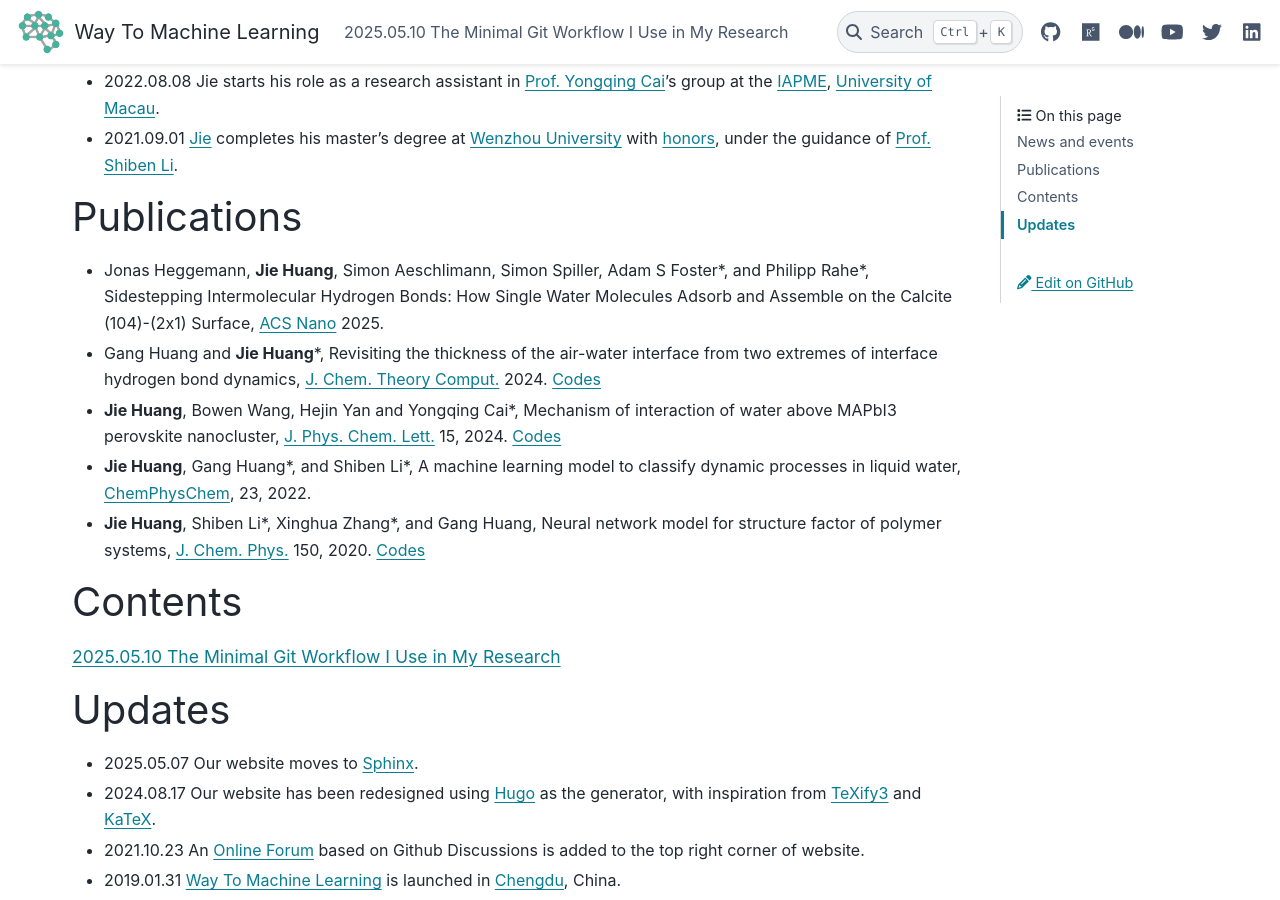
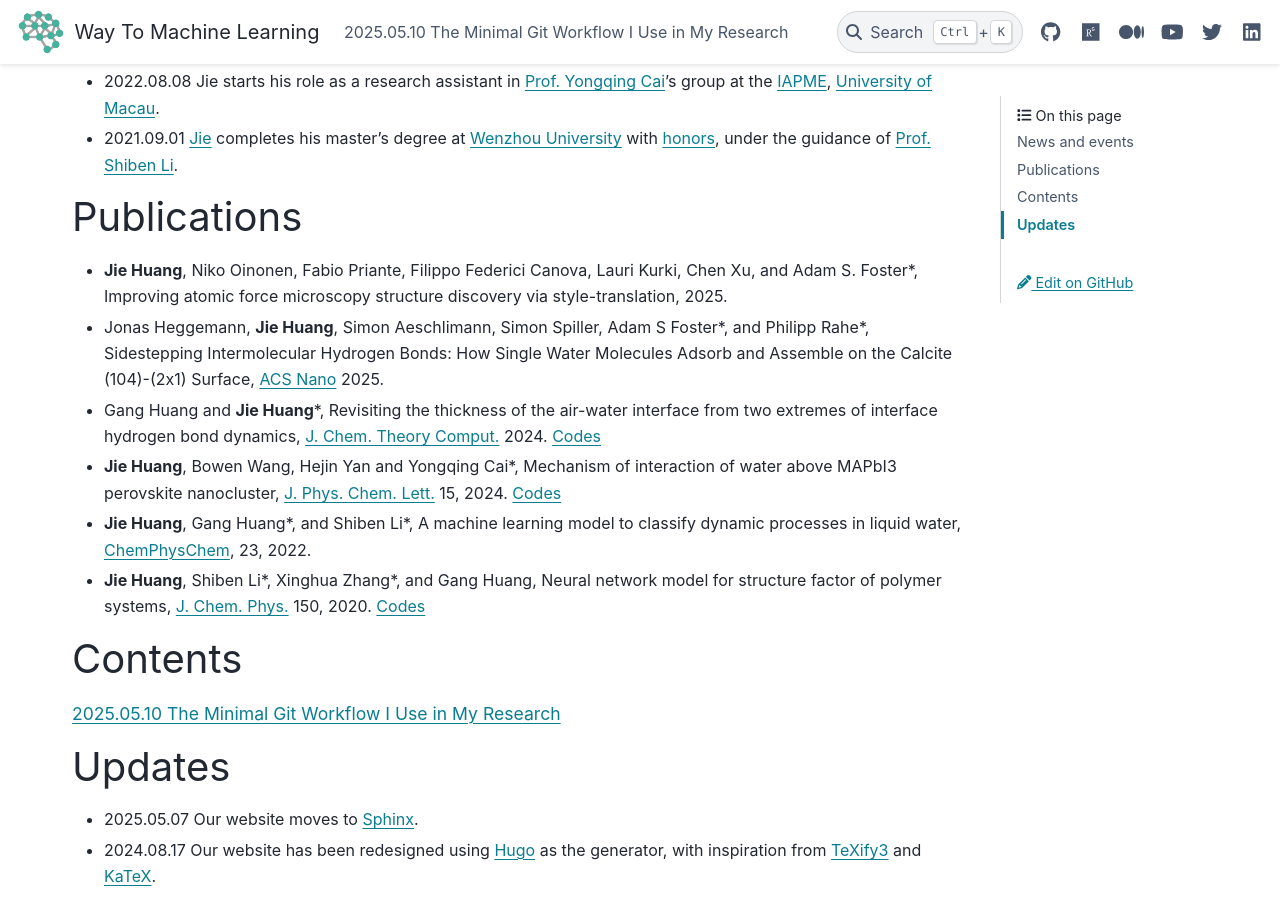
Before and after one commit to way2ml/way2ml.github.io, a Sphinx documentation site: the page built from doc/index.md, in a window 1280 px wide and 900 px high, scrolled down 711 px. Built offline with Sphinx 7.4.7 and the PyData theme 0.15.4, drawn with Linux system fonts in a browser that asks for light colours; pages that are not in the unit, such as notebooks, are missing from menus.

Commit message:
add a publication

```diff
--- a/doc/index.md
+++ b/doc/index.md
@@ -16,6 +16,7 @@ Hi, I'm Jie Huang. Welcome to my site! I'm passionate about understanding physic
 - 2021.09.01 [Jie](https://nbviewer.jupyter.org/github/HuangJiaLian/CV/blob/master/simple/jiehuang.pdf) completes his master's degree at [Wenzhou University](https://www.wzu.edu.cn/en/About.htm) with [honors](https://nbviewer.org/github/HuangJiaLian/DataBase0/blob/master/uPic/2022_06_17_01_Jack.png), under the guidance of [Prof. Shiben Li](https://slxy.wzu.edu.cn/lishiben.pdf).
 
 # Publications
+- **Jie Huang**, Niko Oinonen, Fabio Priante, Filippo Federici Canova, Lauri Kurki, Chen Xu, and Adam S. Foster\*, Improving atomic force microscopy structure discovery via style-translation, 2025.
 - Jonas Heggemann, **Jie Huang**, Simon Aeschlimann, Simon Spiller, Adam S Foster\*, and Philipp Rahe\*, Sidestepping Intermolecular Hydrogen Bonds: How Single Water Molecules Adsorb and Assemble on the Calcite (104)-(2x1) Surface, [ACS Nano](https://doi.org/10.1021/acsnano.5c05845) 2025.
 - Gang Huang and **Jie Huang**\*, Revisiting the thickness of the air-water interface from two extremes of interface hydrogen bond dynamics, [J. Chem. Theory Comput.](https://doi.org/10.1021/acs.jctc.4c00457) 2024. [Codes](https://github.com/hg08/hb_ihb)
 - **Jie Huang**, Bowen Wang, Hejin Yan and Yongqing Cai\*, Mechanism of interaction of water above MAPbI3 perovskite nanocluster, [J. Phys. Chem. Lett.](https://pubs.acs.org/doi/10.1021/acs.jpclett.3c02807) 15, 2024. [Codes](https://github.com/HuangJiaLian/MAPbI3-Water)
```
